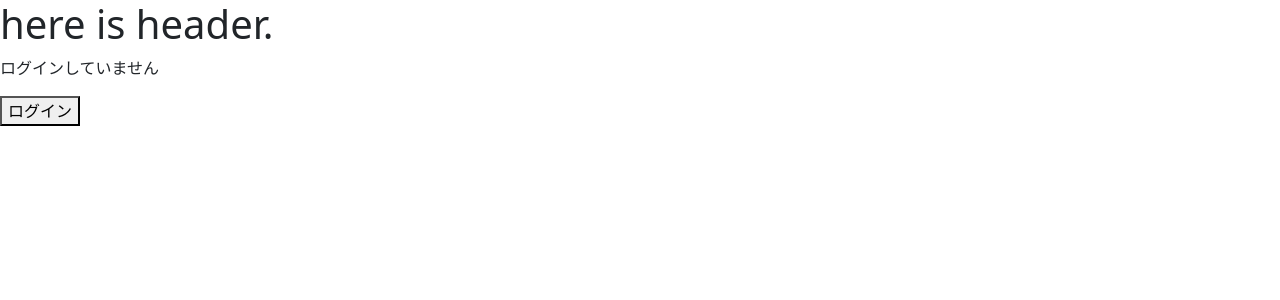
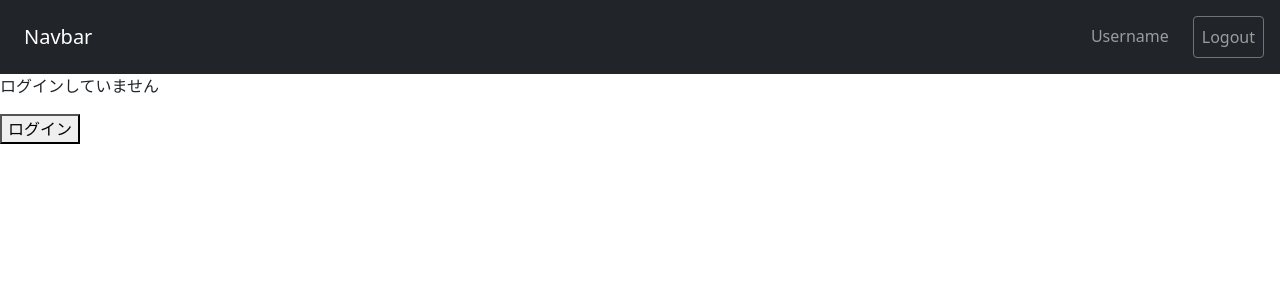
Before and after one commit to TAKAYAMAN2180/gmo-group-b-alfa, a Next.js app: page / in a window 1280 px wide. Shown: the top 300 px of the page. Built offline with nearby package versions, Linux system fonts and the light colour scheme; no server answers.

Commit message:
add-header-design

```diff
--- a/src/components/header.tsx
+++ b/src/components/header.tsx
@@ -1,7 +1,22 @@
 export default function Header() {
   return (
     <>
-    <h1>here is header.</h1>
+      <nav className="navbar navbar-expand-lg navbar-dark bg-dark sticky-top">
+        <div className="container-fluid p-2">
+          <div className="">
+            <a className="navbar-brand ms-3" href="/home">Navbar</a>
+            <button className="navbar-toggler" type="button" data-bs-toggle="collapse" data-bs-target="#navbarNavAltMarkup" aria-controls="navbarNavAltMarkup" aria-expanded="false" aria-label="Toggle navigation">
+              <span className="navbar-toggler-icon"></span>
+            </button>
+          </div>
+          <div className="justify-content-md-end collapse navbar-collapse" id="navbarNavAltMarkup">
+            <div className="navbar-nav">
+              <a className="nav-link mx-2" href="#">Username</a>
+              <a className="nav-link btn mx-2 btn-outline-secondary" href="#">Logout</a>
+            </div>
+          </div>
+        </div>
+      </nav>
     </>
   );
 }
```
